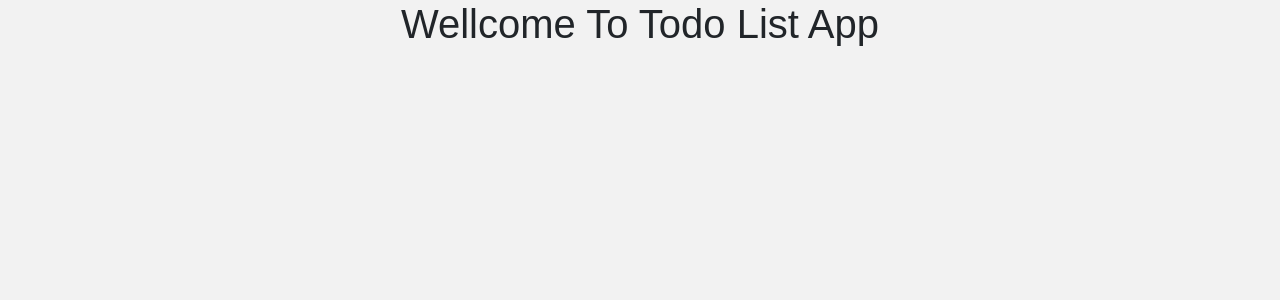
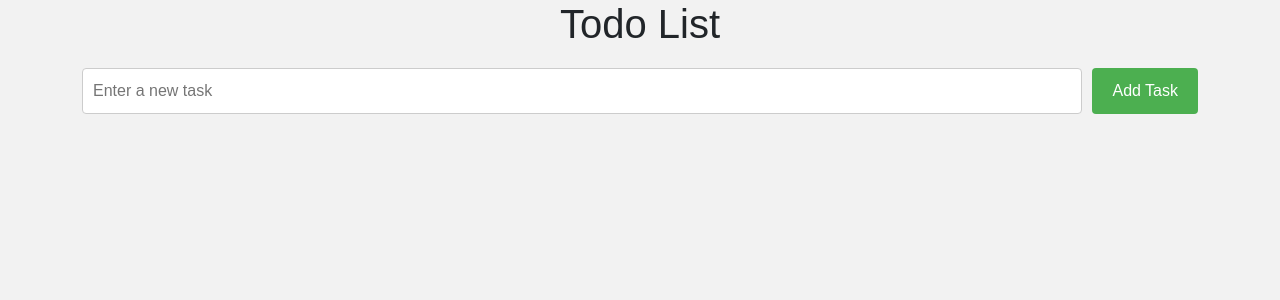
Before and after one commit to Asadsheblu/TodoList-App, a React (Vite) app: page / in a window 1280 px wide. Shown: the top 300 px of the page. Built offline with nearby package versions, Linux system fonts and the light colour scheme.

Commit message:
added input & button

```diff
--- a/src/Todo.jsx
+++ b/src/Todo.jsx
@@ -2,9 +2,13 @@ import React from 'react';
 
 const Todo = () => {
     return (
-        <div>
-            <h1>Wellcome To Todo List App</h1>
-        </div>
+        <div className="App container">
+      <h1>Todo List</h1>
+      <div className="input-container">
+        <input type="text" v placeholder="Enter a new task" />
+        <button>Add Task</button>
+      </div>
+      </div>
     );
 };
 
```
